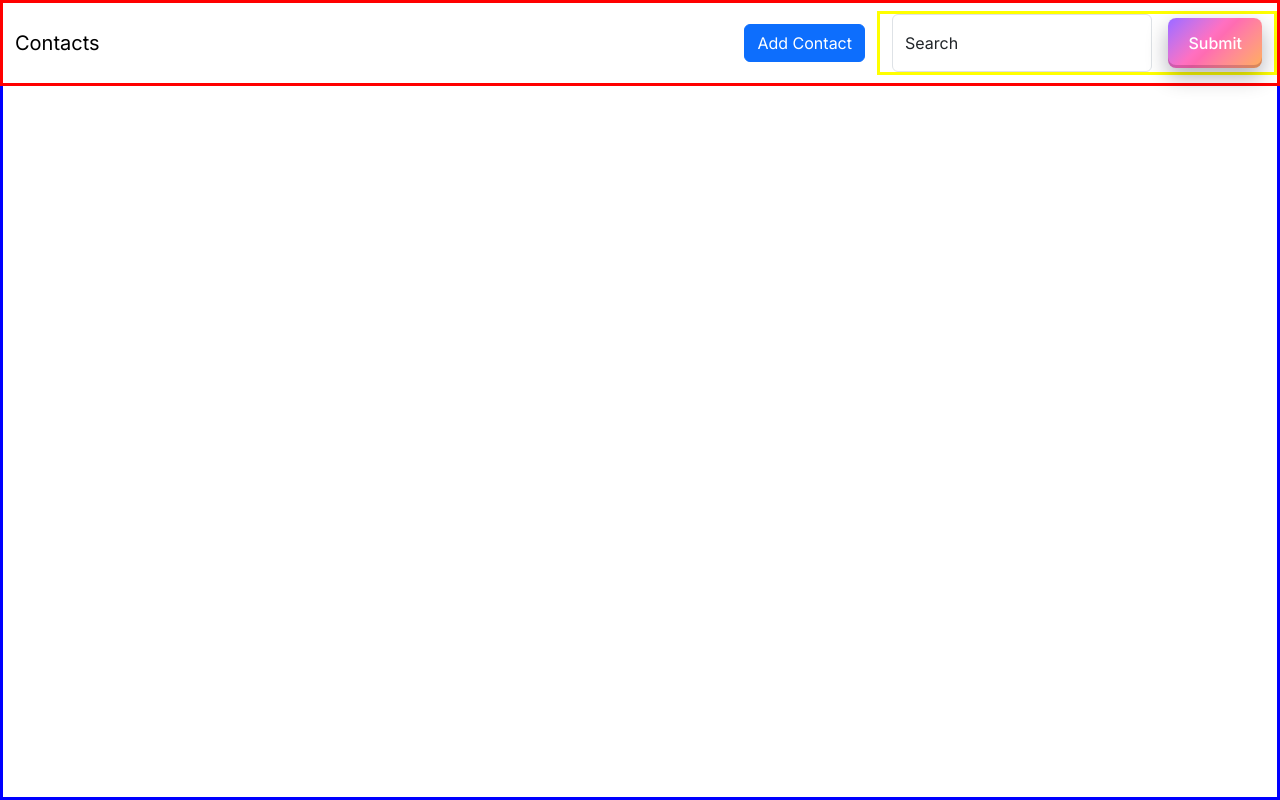
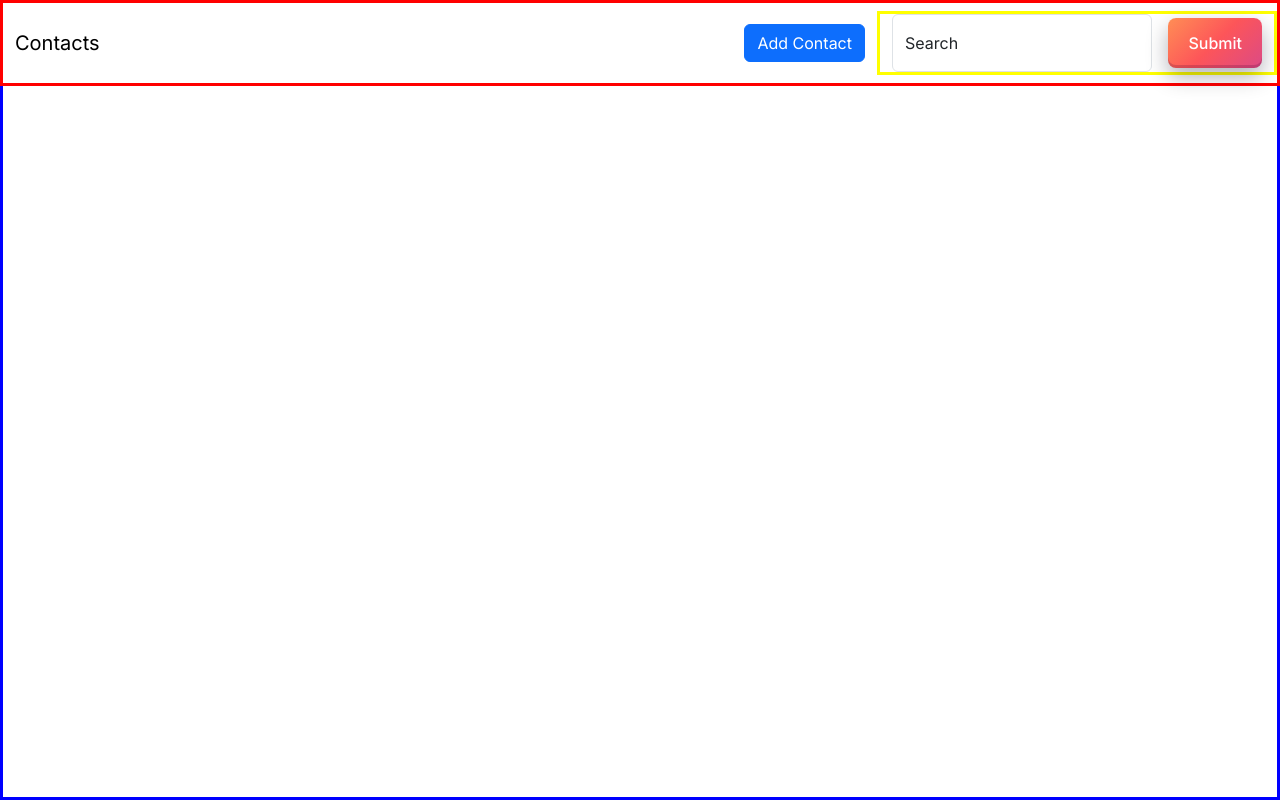
Before and after one commit to BenjaminBrandon/Contacts_app, a Next.js app: page / in a window 1280 px wide. Built offline with nearby package versions, Linux system fonts and the light colour scheme.

Commit message:
adding styles to modal

```diff
--- a/src/app/Contacts/SearchBar/SearchBar.module.scss
+++ b/src/app/Contacts/SearchBar/SearchBar.module.scss
@@ -34,9 +34,9 @@
   touch-action: manipulation;
   background-image: linear-gradient(
     135deg,
-    color(display-p3 0.572549 0.415686 1) 0%,
-    color(display-p3 1 0.466667 0.690196) 50%,
-    color(display-p3 1 0.701961 0.403922) 100%
+    rgb(255, 142, 85) 0%,
+    rgb(253, 85, 89) 50%,
+    rgb(220, 74, 133) 100%
   );
   border-radius: 8px;
   color: #fff;
```
